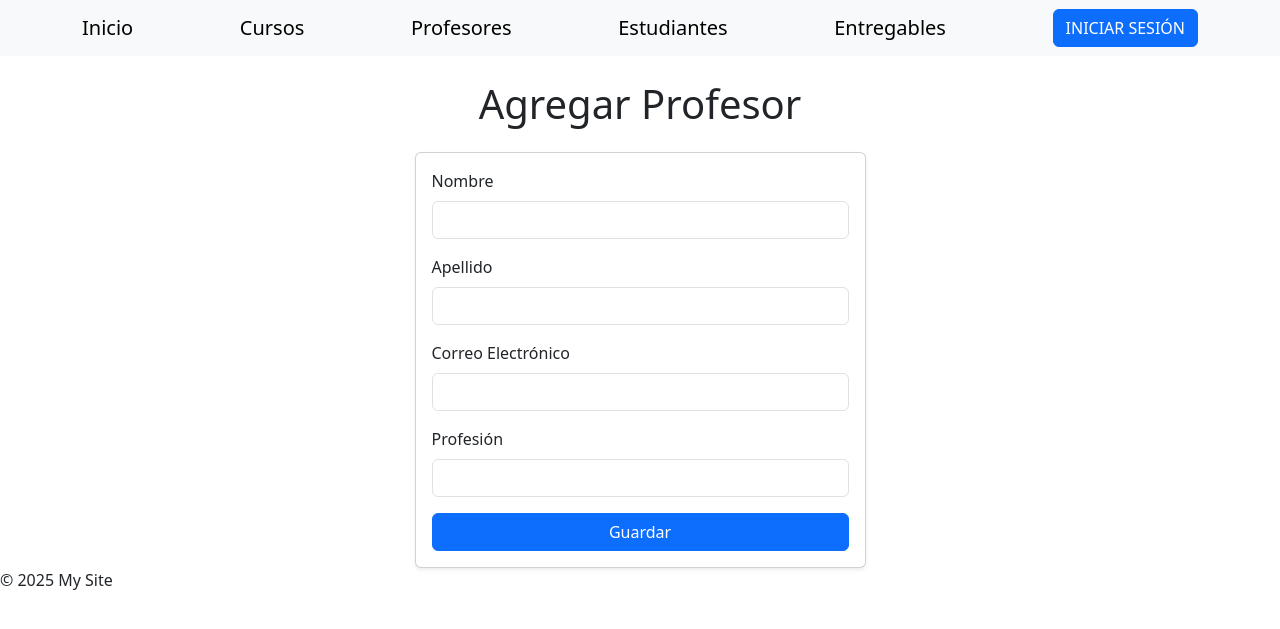
After one commit to fabrizioapc/PythonProyecto1, a Django app: page /profesorFormulario/ in a window 1280 px wide. The commit adds this page. Shown: the top 629 px of the page. Run offline with Django 5.2, Linux system fonts and the light colour scheme; some libraries are stand-ins or nearby versions.

Commit message:
intente hacer el form de profesor

```diff
--- a/project1/myapp/forms.py
+++ b/project1/myapp/forms.py
@@ -4,3 +4,9 @@ from django import forms
 class CursoFormulario(forms.Form):
     nombre = forms.CharField(max_length=100)
     camada = forms.IntegerField()
+
+class ProfesorFormulario(forms.Form):
+    nombre = forms.CharField(max_length=100, label="Nombre")
+    apellido = forms.CharField(max_length=100, label="Apellido")
+    email = forms.EmailField(label="Correo Electrónico")
+    profesion = forms.CharField(max_length=100, label="Profesión")
--- /dev/null
+++ b/project1/myapp/templates/myapp/profesor_formulario.html
@@ -0,0 +1,69 @@
+{% extends 'base.html' %}
+{% load widget_tweaks %}
+
+
+{% block title %}Agregar Profesor{% endblock %}
+
+
+{% block content %}
+<div class="container mt-4">
+    <h1 class="text-center mb-4">Agregar Profesor</h1>
+
+
+    <div class="row justify-content-center">
+    <div class="col-md-6 col-lg-5">
+        <div class="card shadow-sm">
+        <div class="card-body">
+            <form action="{% url 'myapp:profesorFormulario' %}" method="post" novalidate>
+            {% csrf_token %}
+
+
+            <!-- Mostrar errores generales -->
+            {% if form.non_field_errors %}
+                <div class="alert alert-danger">
+                {{ form.non_field_errors }}
+                </div>
+            {% endif %}
+
+
+            <!-- Campos con Bootstrap -->
+            <div class="mb-3">
+                <label for="id_nombre" class="form-label">Nombre</label>
+                {{ form.nombre|add_class:"form-control" }}
+                {{ form.nombre.errors }}
+            </div>
+
+
+            <div class="mb-3">
+                <label for="id_apellido" class="form-label">Apellido</label>
+                {{ form.apellido|add_class:"form-control" }}
+                {{ form.apellido.errors }}
+            </div>
+
+
+            <div class="mb-3">
+                <label for="id_email" class="form-label">Correo Electrónico</label>
+                {{ form.email|add_class:"form-control" }}
+                {{ form.email.errors }}
+            </div>
+
+
+            <div class="mb-3">
+                <label for="id_profesion" class="form-label">Profesión</label>
+                {{ form.profesion|add_class:"form-control" }}
+                {{ form.profesion.errors }}
+            </div>
+
+
+            <div class="d-grid">
+                <button type="submit" class="btn btn-primary">
+                <i class="bi bi-check-circle"></i> Guardar
+                </button>
+            </div>
+            </form>
+        </div>
+        </div>
+    </div>
+    </div>
+</div>
+{% endblock %}
--- a/project1/myapp/templates/myapp/profesores.html
+++ b/project1/myapp/templates/myapp/profesores.html
@@ -3,6 +3,7 @@
 {% block content %}
 <div class="container mt-4">
     <h1 class="text-center mb-4">Lista de Profesores</h1>
+    <div class="text-end mb-4"> <a class="btn btn-secondary" href="{% url 'myapp:profesorFormulario' %}">Agregar Profesor</a></div>
     <div class="row">
         {% for profesor in profesores %}
         <div class="col-md-4 col-sm-6 mb-4">
--- a/project1/myapp/urls.py
+++ b/project1/myapp/urls.py
@@ -10,4 +10,6 @@ urlpatterns = [
     path('estudiantes/', views.estudiantes, name="estudiantes"),
     path('entregables/', views.entregables, name="entregables"),
     path('cursoFormulario/', views.cursoFormulario, name='cursoFormulario'),
+    path('profesorFormulario/', views.profesorFormulario, name='profesorFormulario'),
+
 ]
--- a/project1/myapp/views.py
+++ b/project1/myapp/views.py
@@ -1,6 +1,6 @@
-from django.shortcuts import render, get_object_or_404
+from django.shortcuts import render, redirect, get_object_or_404
 from .models import Estudiante, Profesor, Curso, Entregable
-from .forms import CursoFormulario
+from .forms import CursoFormulario, ProfesorFormulario
 
 
 def index(request):
@@ -40,3 +40,18 @@ def cursoFormulario(request):
     else:
         form = CursoFormulario()
     return render(request, 'myapp/curso_formulario.html', {'form': form})
+
+def profesorFormulario(request):
+    if request.method == 'POST':
+        form = ProfesorFormulario(request.POST)
+        if form.is_valid():
+            nombre = form.cleaned_data['nombre']
+            apellido = form.cleaned_data['apellido']
+            email = form.cleaned_data['email']
+            profesion = form.cleaned_data['profesion']
+            profesor = Profesor(nombre=nombre, apellido=apellido, email=email, profesion=profesion)
+            profesor.save()
+            return redirect('myapp:profesores')  # Redirige a la lista de profesores
+    else:
+        form = ProfesorFormulario()
+    return render(request, 'myapp/profesor_formulario.html', {'form': form})
```
